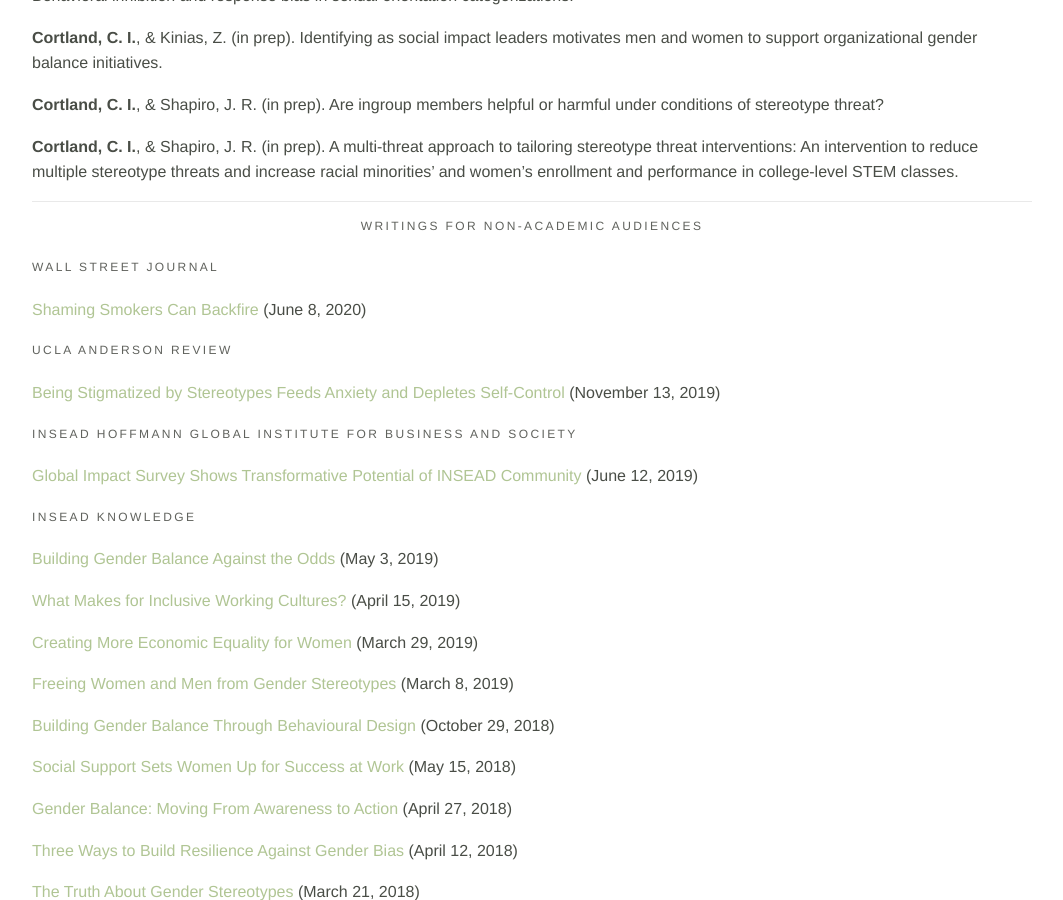
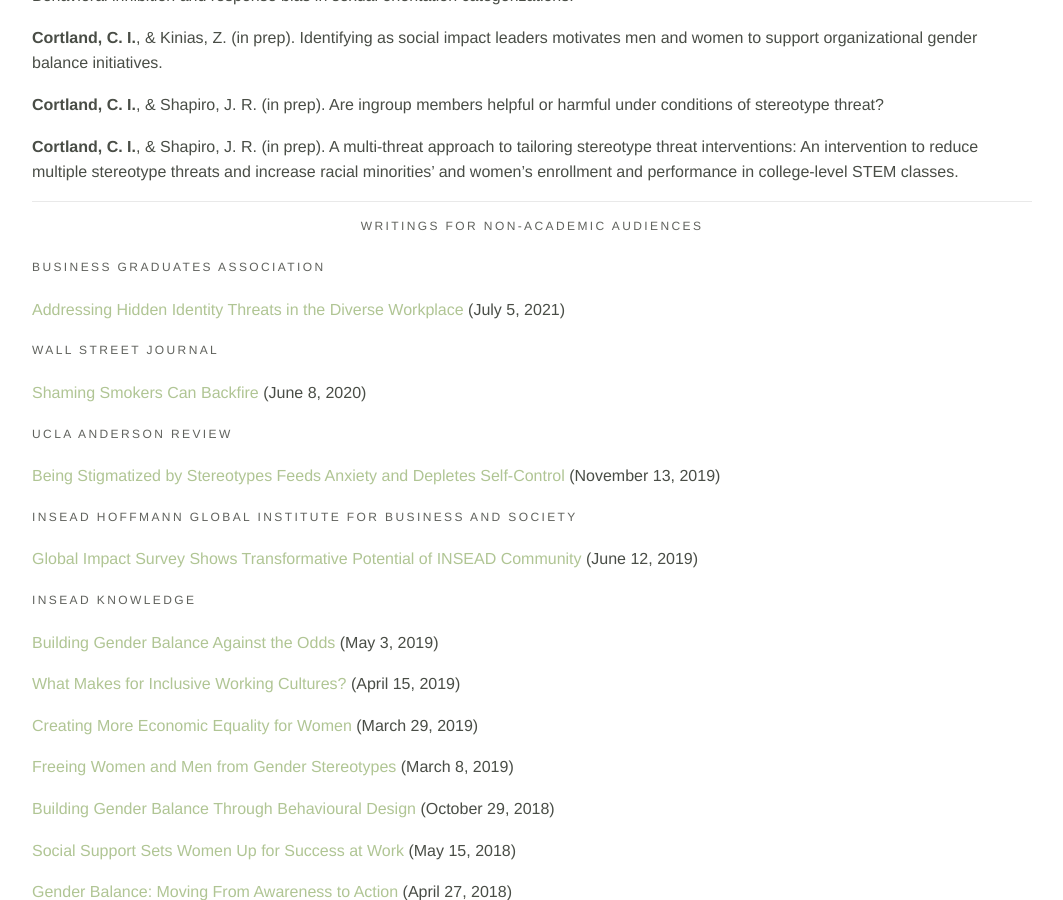
Before and after one commit to clarissacortland/clarissacortland.github.io, a Jekyll site: the page built from pubs.md, in a window 1280 px wide and 900 px high, scrolled down 999 px. Shown: the whole window, without its empty margins (108-1171 px from the left). Built offline with Jekyll 4.4.1, drawn with Linux system fonts in a browser that asks for light colours.

Commit message:
Update pubs.md

```diff
--- a/pubs.md
+++ b/pubs.md
@@ -34,6 +34,10 @@ Lick, D. J., **Cortland, C. I.**, Shapiro, J. R., Stroessner, S. J., & Johnson,
 ---
 
 ### Writings for Non-Academic Audiences
+
+#### Business Graduates Association
+
+[Addressing Hidden Identity Threats in the Diverse Workplace](https://businessgraduatesassociation.com/addressing-hidden-identity-threats-in-the-diverse- workplace/) (July 5, 2021)
 
 #### Wall Street Journal
 
```
